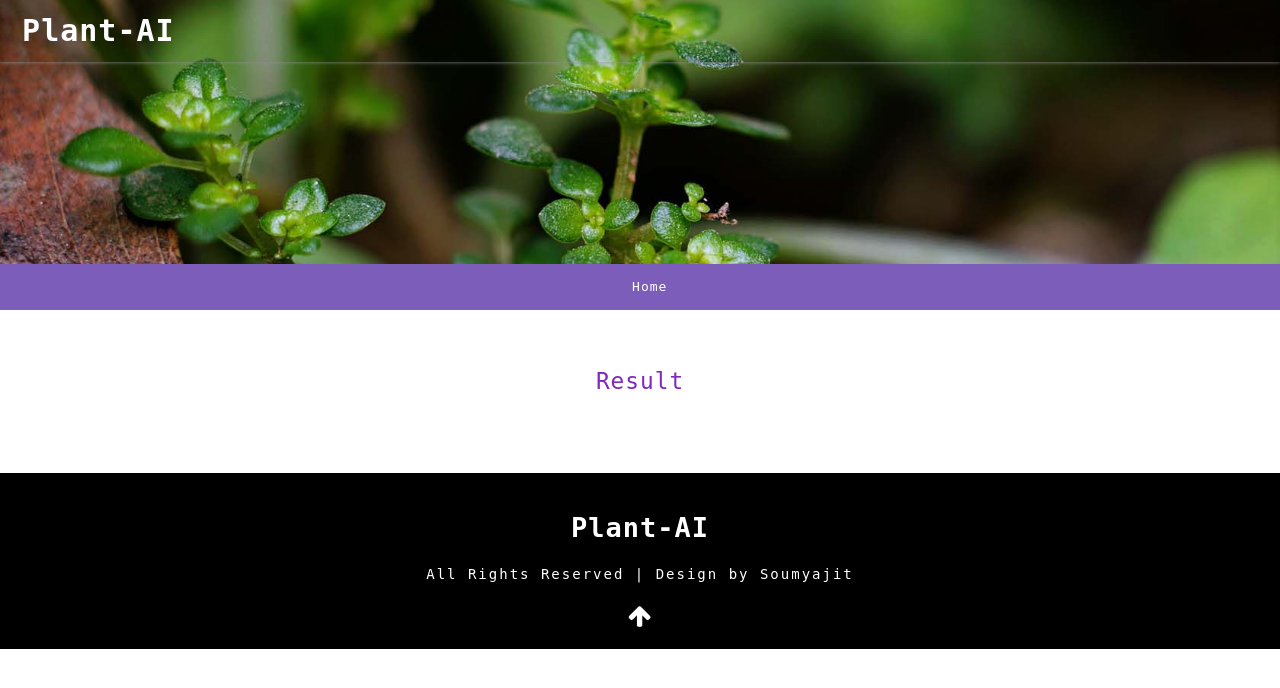
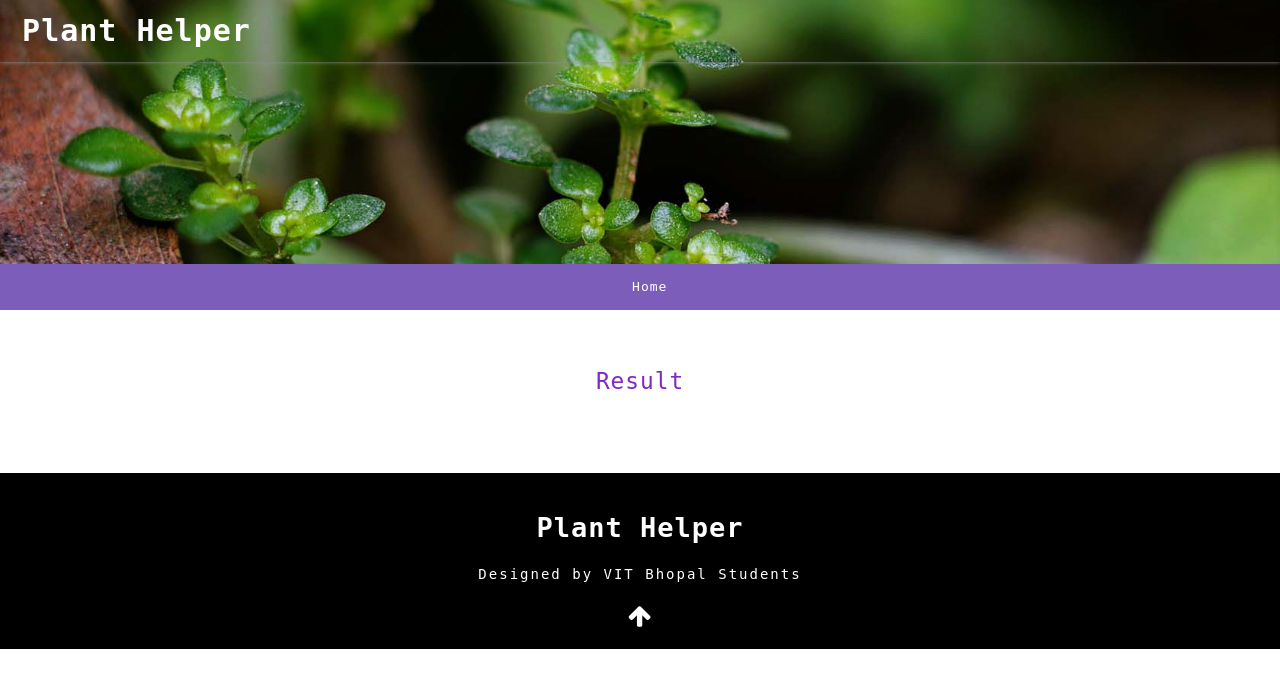
Before and after one commit to coolanand04/plant-helper, a Flask app: template templates/display.html in a window 1280 px wide. Shown: the top 688 px of the page. Run offline with Flask 2, Linux system fonts and the light colour scheme; the template is opened without the code that fills it, so the values that code supplies are empty; some libraries are stand-ins or nearby versions.

Commit message:
General Cleanup

```diff
--- a/templates/display.html
+++ b/templates/display.html
@@ -2,7 +2,7 @@
 <html>
 
 <head>
-  <title>Plant AI</title>
+  <title>Plant Helper</title>
   <!--meta tags -->
   <meta charset="UTF-8">
   <meta name="viewport" content="width=device-width, initial-scale=1">
@@ -31,7 +31,7 @@
       <!-- nav -->
       <nav>
         <div id="logo">
-          <h1><a href="/">Plant-AI</a></h1>
+          <h1><a href="/">Plant Helper</a></h1>
         </div>
 
       </nav>
@@ -69,11 +69,11 @@
   <footer>
     <div class="container pt-5 pb-3">
       <div class="footer-w3layouts-head text-center">
-        <h2><a href="/">Plant-AI</a></h2>
+        <h2><a href="/">Plant Helper</a></h2>
       </div>
       <div class="bottem-wthree-footer text-center pt-md-4 pt-3">
         <p>
-          All Rights Reserved | Design by Soumyajit
+          Designed by VIT Bhopal Students
         </p>
       </div>
       <!-- move icon -->
```
